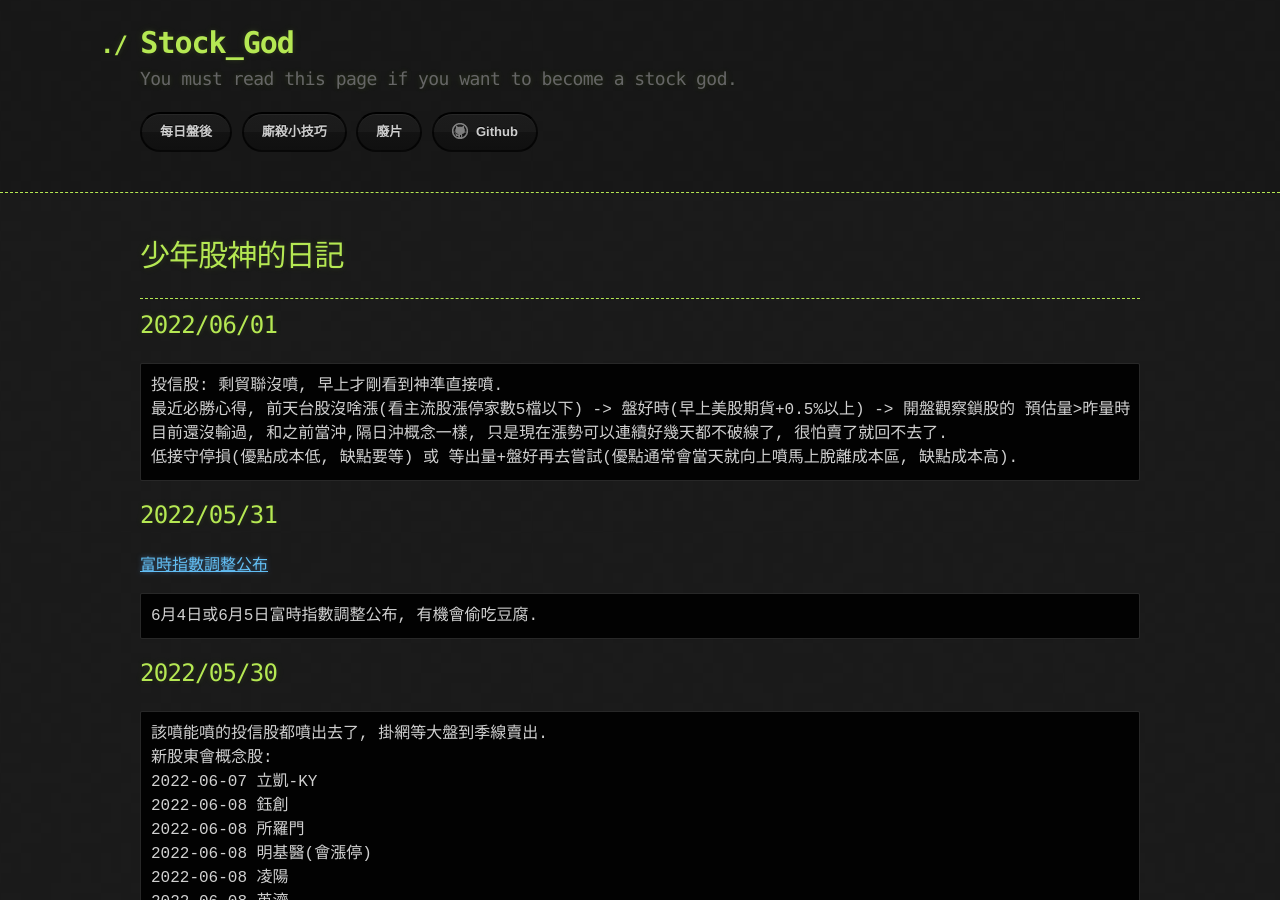
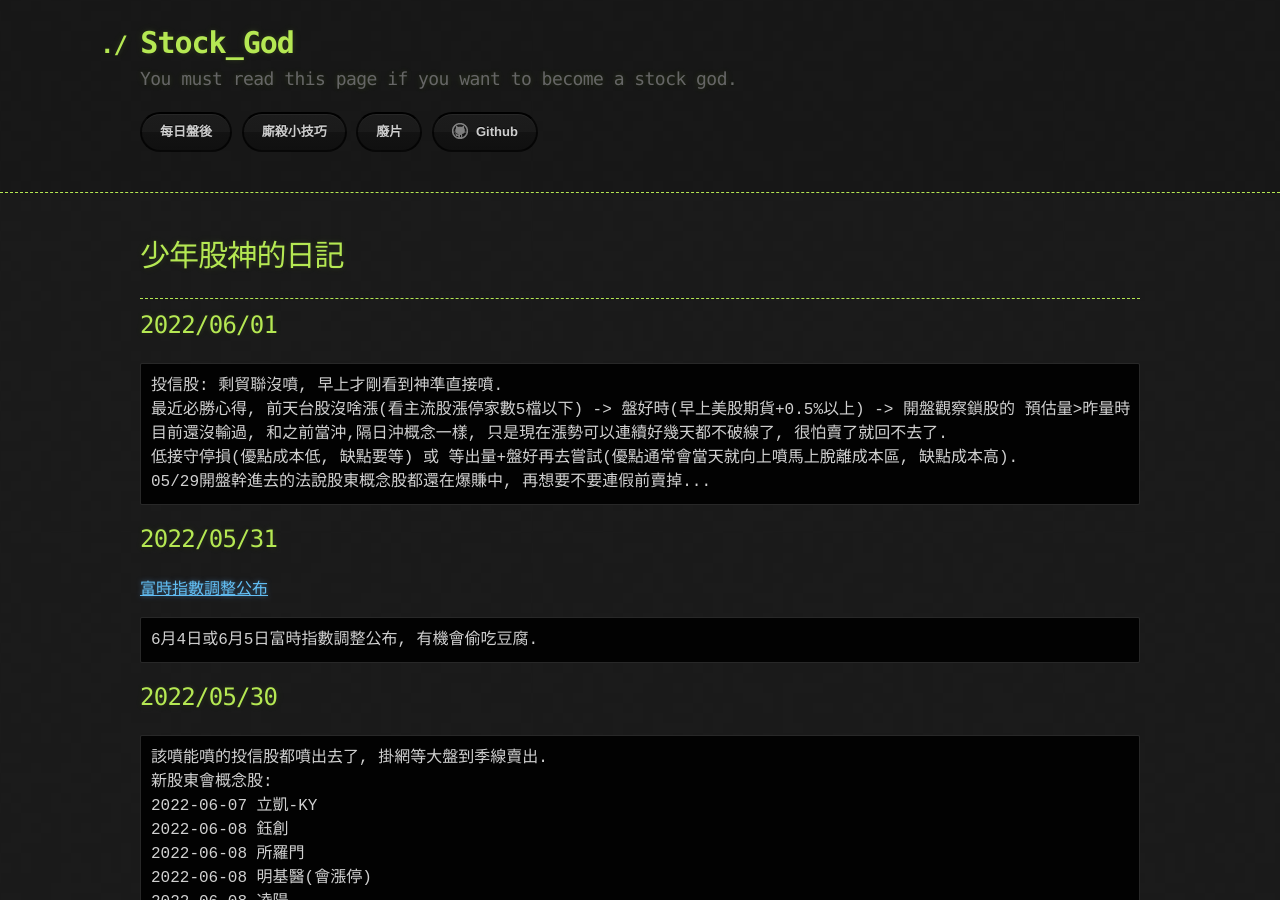
Before and after one commit to lepg5487/Stock_God, a Jekyll site: the page built from index.md, in a window 1280 px wide and 900 px high. Built offline with Jekyll 4.4.1, drawn with Linux system fonts in a browser that asks for light colours; our own code applies the rules of GitHub Pages for plain Markdown files.

Commit message:
Update index.md

````diff
--- a/index.md
+++ b/index.md
@@ -12,6 +12,7 @@ layout: testlayouts
 最近必勝心得, 前天台股沒啥漲(看主流股漲停家數5檔以下) -> 盤好時(早上美股期貨+0.5%以上) -> 開盤觀察鎖股的 預估量>昨量時 -> 直接市價敲進個股.
 目前還沒輸過, 和之前當沖,隔日沖概念一樣, 只是現在漲勢可以連續好幾天都不破線了, 很怕賣了就回不去了.
 低接守停損(優點成本低, 缺點要等) 或 等出量+盤好再去嘗試(優點通常會當天就向上噴馬上脫離成本區, 缺點成本高).
+05/29開盤幹進去的法說股東概念股都還在爆賺中, 再想要不要連假前賣掉...
 ```
 
 ## 2022/05/31
````
